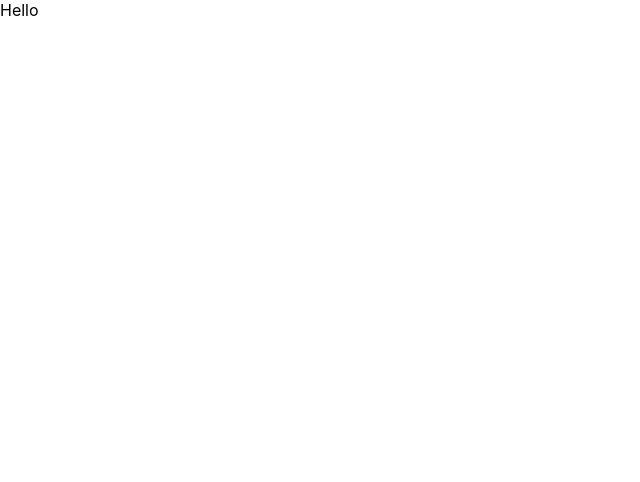
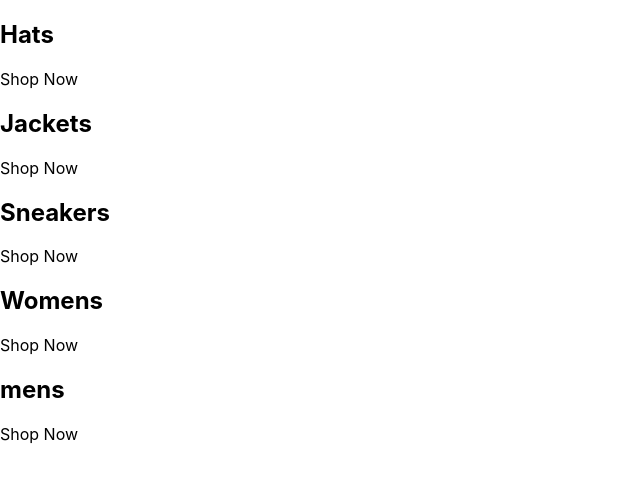
Before and after one commit to timDeHof/crwn-clothing-typescript, a React (Create React App) app: page / in a window 1280 px wide. Shown: the top 482 px of the page, without its empty margins (0-640 px from the left). Built offline with nearby package versions, Linux system fonts and the light colour scheme.

Commit message:
setup the base structure for our categories

```diff
--- a/src/App.js
+++ b/src/App.js
@@ -1,5 +1,43 @@
 const App = () => {
-  return <div>Hello</div>;
+  return (
+    <div className="categories-container">
+      <div className="category-container">
+        {/* <img  /> */}
+        <div className="category-body-container">
+          <h2>Hats</h2>
+          <p>Shop Now</p>
+        </div>
+      </div>
+      <div className="category-container">
+        {/* <img  /> */}
+        <div className="category-body-container">
+          <h2>Jackets</h2>
+          <p>Shop Now</p>
+        </div>
+      </div>
+      <div className="category-container">
+        {/* <img  /> */}
+        <div className="category-body-container">
+          <h2>Sneakers</h2>
+          <p>Shop Now</p>
+        </div>
+      </div>
+      <div className="category-container">
+        {/* <img  /> */}
+        <div className="category-body-container">
+          <h2>Womens</h2>
+          <p>Shop Now</p>
+        </div>
+      </div>
+      <div className="category-container">
+        {/* <img  /> */}
+        <div className="category-body-container">
+          <h2>mens</h2>
+          <p>Shop Now</p>
+        </div>
+      </div>
+    </div>
+  );
 };
 
 export default App;
```
